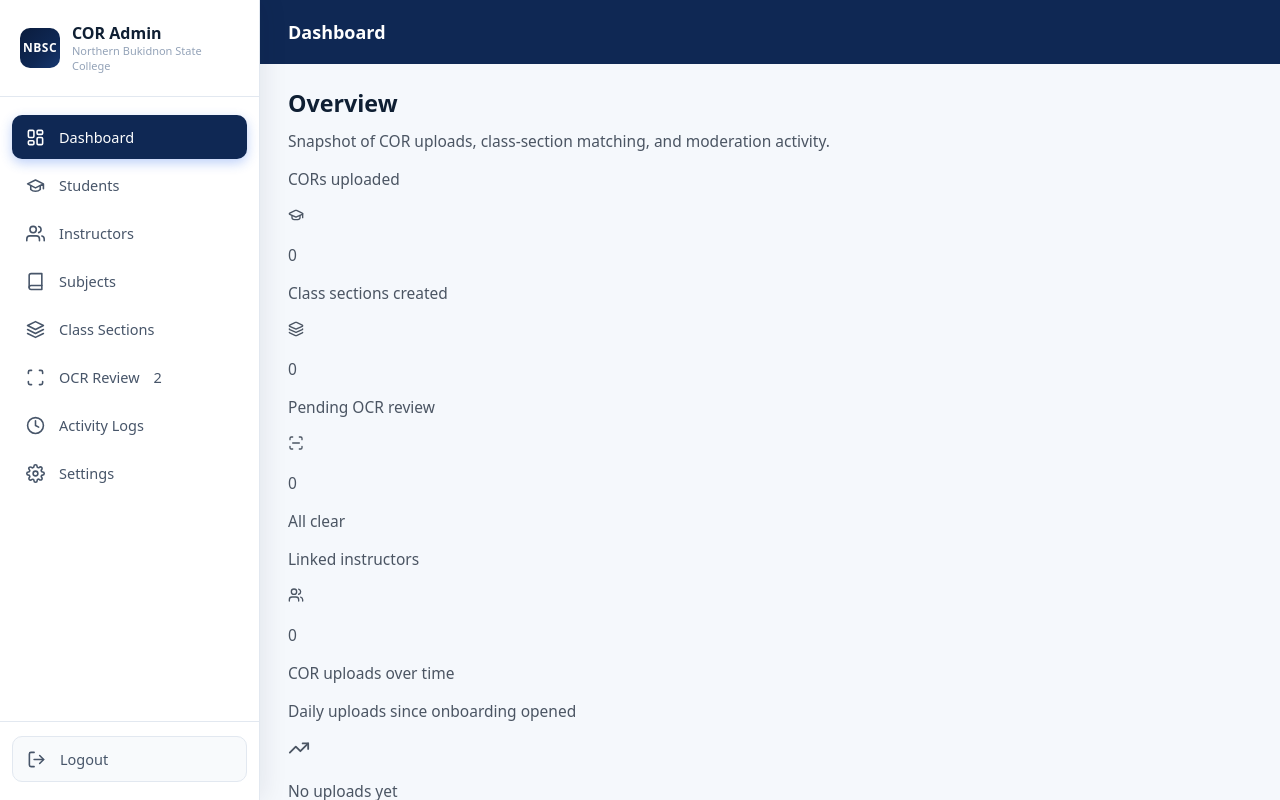
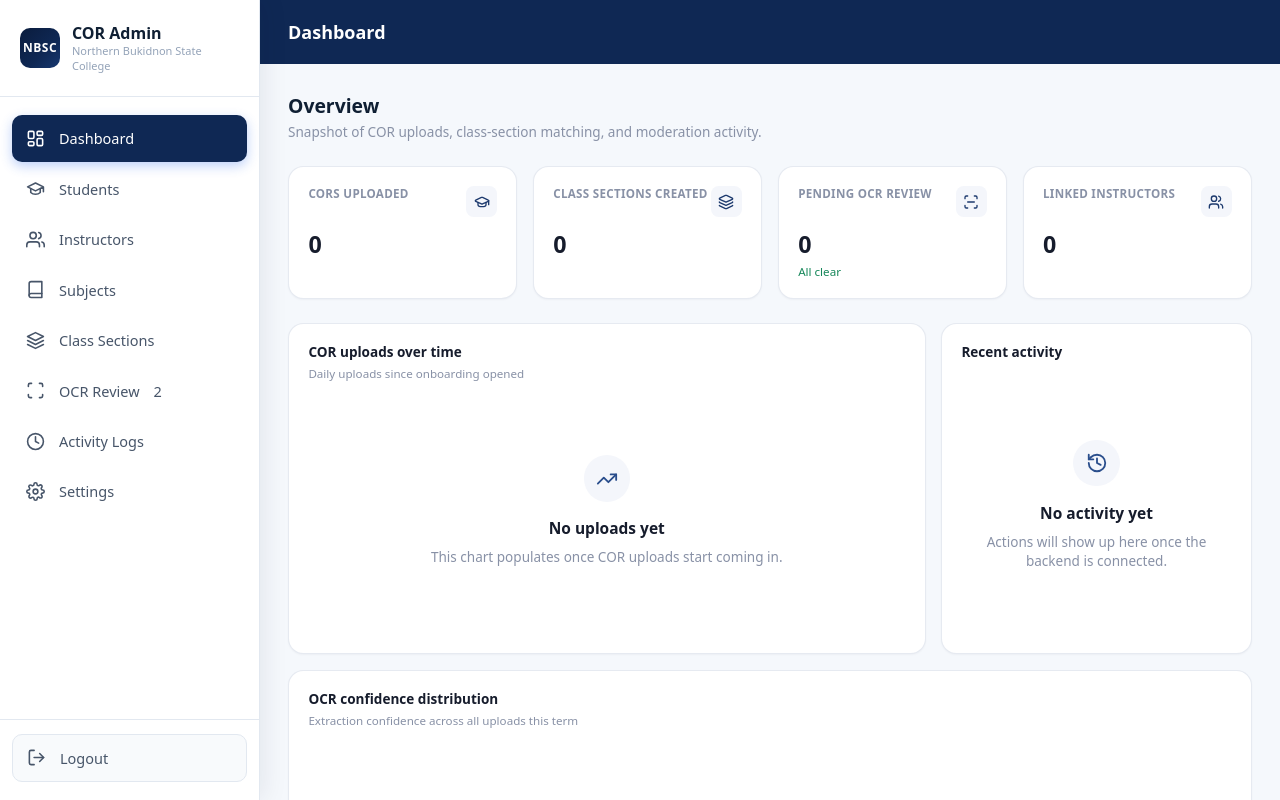
Before and after one commit to NBSC-Innovations/admin-ui, a React (Vite) app: page / in a window 1280 px wide. Shown: the top 800 px of the page. Built offline with nearby package versions, Linux system fonts and the light colour scheme.

Commit message:
Added styles for charts and displays in dashboard page

```diff
--- a/src/index.css
+++ b/src/index.css
@@ -1,3 +1,34 @@
+@import "tailwindcss";
+
+@theme {
+  --font-display: 'Sora', ui-sans-serif, system-ui, sans-serif;
+  --font-body: 'Inter', ui-sans-serif, system-ui, sans-serif;
+
+  --color-navy-950: #081226;
+  --color-navy-900: #0B1E3F;
+  --color-navy-800: #142B54;
+  --color-navy-700: #1D3A6E;
+  --color-navy-600: #2A4E8C;
+  --color-navy-100: #E4EAF6;
+  --color-navy-50:  #F4F6FB;
+
+  --color-gold-500: #C9A24B;
+  --color-gold-400: #D9B865;
+  --color-gold-100: #F7EFDB;
+
+  --color-ink-900: #161C2C;
+  --color-ink-600: #4B5468;
+  --color-ink-400: #8891A6;
+  --color-ink-200: #DCE1EC;
+
+  --color-success-600: #17875A;
+  --color-success-100: #DCF3E8;
+  --color-warning-600: #B5760B;
+  --color-warning-100: #FBEDD3;
+  --color-danger-600: #C6362E;
+  --color-danger-100: #FBE1DF;
+}
+
 :root {
   /* NBSC theme — matched to navy topbar */
   --nbsc-blue-900: #0a1c3d;
```
